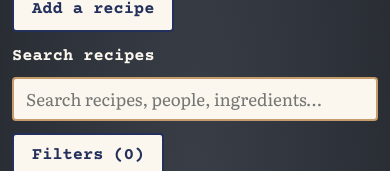
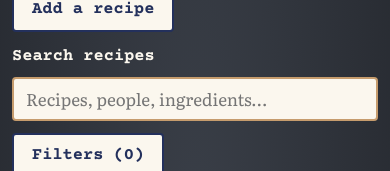
Before and after one commit to rfun/ace-2026, a React (Vite) app in the folder cookbook/: page / in a window 390 px wide. Shown: the part 145-316 px from the top of the page. Built offline with nearby package versions, Linux system fonts and the light colour scheme.

Commit message:
fix: [COOKBOOK] Shorten search placeholder so it fits at phone width

```diff
--- a/cookbook/src/features/browse/BrowsePage.tsx
+++ b/cookbook/src/features/browse/BrowsePage.tsx
@@ -195,7 +195,8 @@ export default function BrowsePage(): JSX.Element {
           id="bw-search"
           type="search"
           className="bw-input"
-          placeholder={'Search recipes, people, ingredients\u2026'}
+          placeholder={'Recipes, people, ingredients\u2026'}
+          title="Search recipes, people, ingredients and steps"
           value={filters.text}
           onChange={(e) => set({ text: e.target.value })}
         />
```
Also changed, not shown: 1 other file (tests, documents, lock files or other folders).
